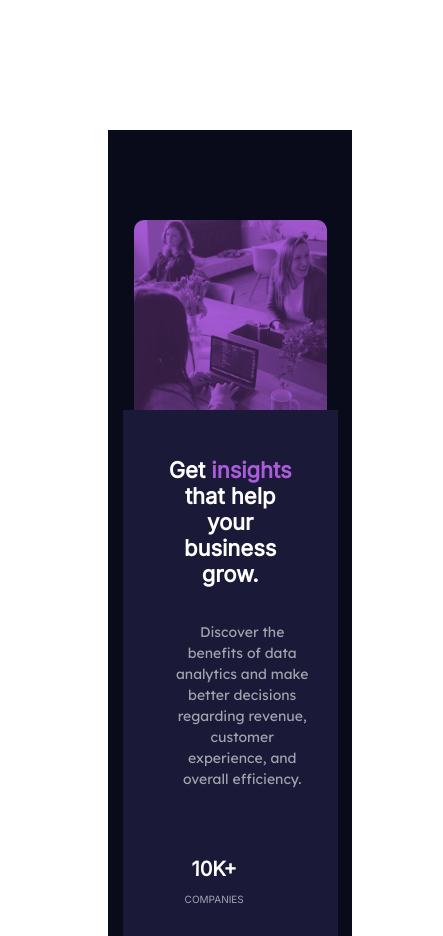
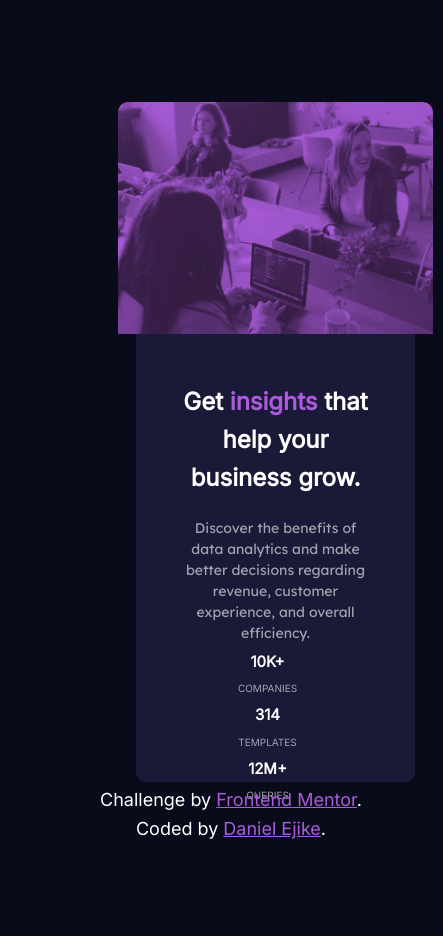
Before and after one commit to Elrey009/stat-preview-card, a plain HTML site: page index.html in a window 390 px wide. Shown: the top 936 px of the page, 443 px wide, since content can reach past the window. Drawn offline with Linux system fonts and the light colour scheme.

Commit message:
modified style.css

```diff
--- a/Styles/style.css
+++ b/Styles/style.css
@@ -35,15 +35,22 @@
   margin: -1px;
 }
 
+body {
+  background-color: var(--very-dark-blue);
+  color: white;
+  font-family: "Inter", sans-serif;
+  font-size: 0.94rem;
+  line-height: 1.6;
+  text-align: center;
+}
+
 /* ? Mobile screen */
 
 .hero-card {
   display: flex;
-  min-height: 100vh;
   width: 90%;
-  margin: 130px 100px 130px 100px;
+  margin: 200px 100px 120px 100px;
   padding: 10px;
-  background-color: var(--very-dark-blue);
   justify-content: center;
   align-items: center;
 }
@@ -52,18 +59,19 @@
   background-color: var(--dark-desaturated-blue);
   padding: 29px;
   justify-content: center;
-  flex-direction: column;
-  height: 300px;
-  flex-basis: 25%;
+  height: 390px;
+  flex-shrink: 1;
+  max-width: 100%;
+  flex-basis: 30%;
   border-top-left-radius: 10px;
   border-bottom-left-radius: 10px;
 }
 img {
   background-repeat: no-repeat;
   object-fit: cover;
-  justify-content: center;
-  height: 358px;
-  flex-basis: 75%;
+  flex-shrink: 1;
+  max-width: 100%;
+  flex-basis: 60%;
   display: block;
   mix-blend-mode: multiply;
   opacity: 0.7;
@@ -79,10 +87,10 @@ img {
   font-family: "Lexend Deca", sans-serif;
   font-weight: lighter;
   padding-left: 1rem;
+  padding-right: 1rem;
   color: var(--Slightly-transparent-white);
   line-height: 1.5;
-  padding-bottom: 2rem;
-  font-size: 14px;
+  font-size: 18px;
   text-align: left;
 }
 
@@ -95,7 +103,7 @@ p {
   font-family: "Inter", sans-serif;
   font-weight: 600;
   text-align: center;
-  font-size: 18px;
+  font-size: 20px;
   margin-top: 0.5rem;
   margin-bottom: 1rem;
 }
@@ -103,7 +111,7 @@ p {
 .x {
   display: block;
   text-align: center;
-  font-size: 10px;
+  font-size: 14px;
   color: var(--Slightly-transparent-white);
   padding-top: 0.5rem;
   font-weight: 100;
@@ -116,7 +124,7 @@ h2 {
   font-weight: 600;
   text-align: left;
   font-family: "Inter", sans-serif;
-  font-size: 28px;
+  font-size: 34px;
 }
 
 .footer {
@@ -132,6 +140,7 @@ h2 {
   font-size: 18px;
   text-align: center;
   margin: 0 auto;
+  color: var(--White);
 }
 
 .attribution a {
@@ -143,59 +152,75 @@ h2 {
 @media screen and (max-width: 700px) {
   .hero-card {
     flex-direction: column-reverse;
-    width: 60%;
-
-
+    width: 100%;
+    height: 95vh;
+    margin-top: 4rem;
+    /* order: 2; */
   }
 
+  body {
+    height: 100vh;
+    display: flex;
+    align-items: center;
+    text-align: left;
+  }
   .section {
-    display: flex;
-    gap: none;
+    border-radius: 0px 0px 10px 10px;
     width: 70%;
-    /* height: 0.5rem; */
-    border-radius: 0px 0px 10px 10px;
-    margin-bottom: 50rem;
   }
 
   .first-p {
     font-size: 14px;
-    justify-self: center;
-    padding-left: 1.5rem;
+    justify-content: center;
+    font-weight: lighter;
     text-align: center;
 
   }
 
   img {
-    height: 190px;
     width: 100%;
   }
   .image {
     border-radius: 10px 10px 0 0;
     margin-top: 5rem;
-    width: 86%;
+    width: 315px;
   }
   p {
     line-height: 1.5;
-    font-size: 20px;
+    font-size: 15px;
     font-weight: bolder;
     text-align: center;
-    justify-self: center;
-    margin-top: 1rem;
-    margin-bottom: 1rem;
+    justify-content: center;
+    margin-top: 5px;
+    margin-bottom: 2px;
+  }
+
+  .x {
+    font-size: 10px;
   }
 
   .footer {
     display: grid;
     justify-content: center;
     text-align: center;
-    padding-right: 3rem;
-    gap: 1rem;
+    padding-right: 2rem;
+    gap: 1px;
+
   }
 
   h1,
   h2 {
     text-align: center;
-    font-size: 22px;
-    padding-right: 1rem;
+    align-content: center;
+    font-size: 24px;
+    justify-content: left;
+  }
+
+  .attribution {
+    position: absolute;
+    bottom: 0;
+    text-align: center;
+    padding-left: 4rem;
+    justify-content: center;
   }
 }
```
